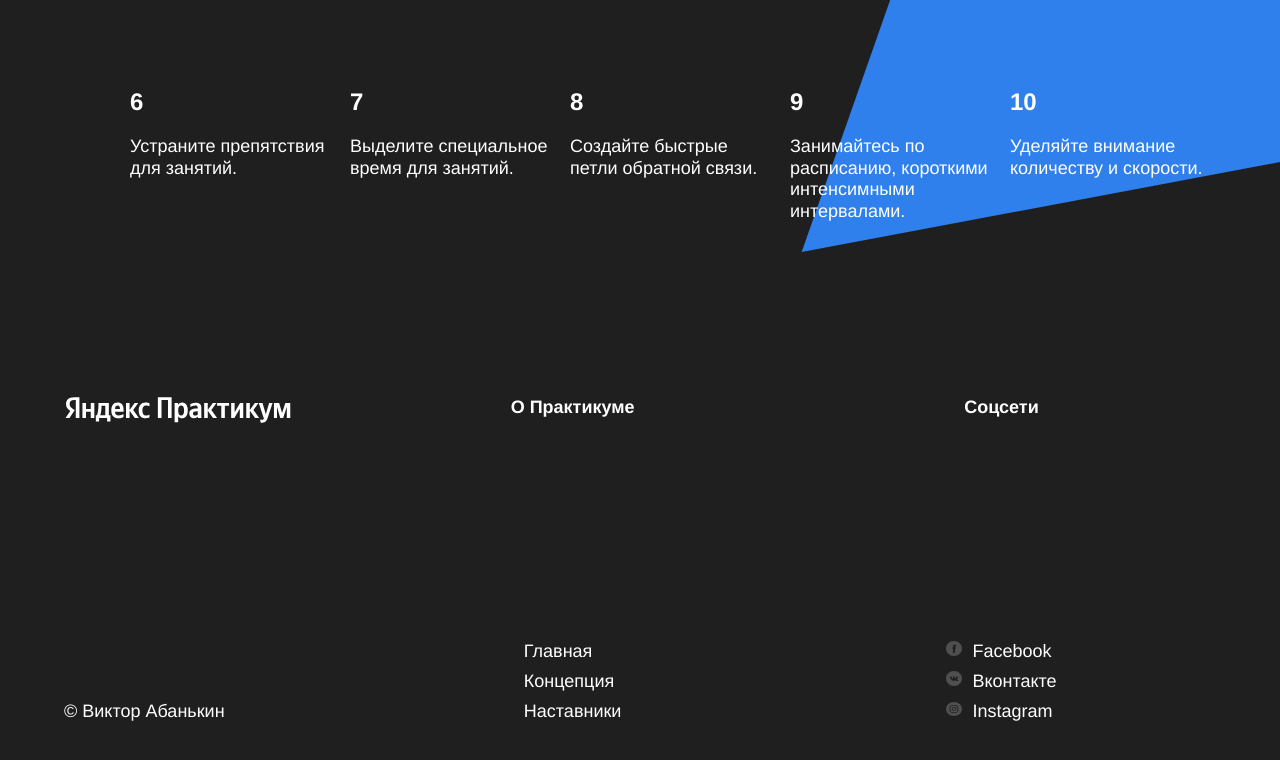
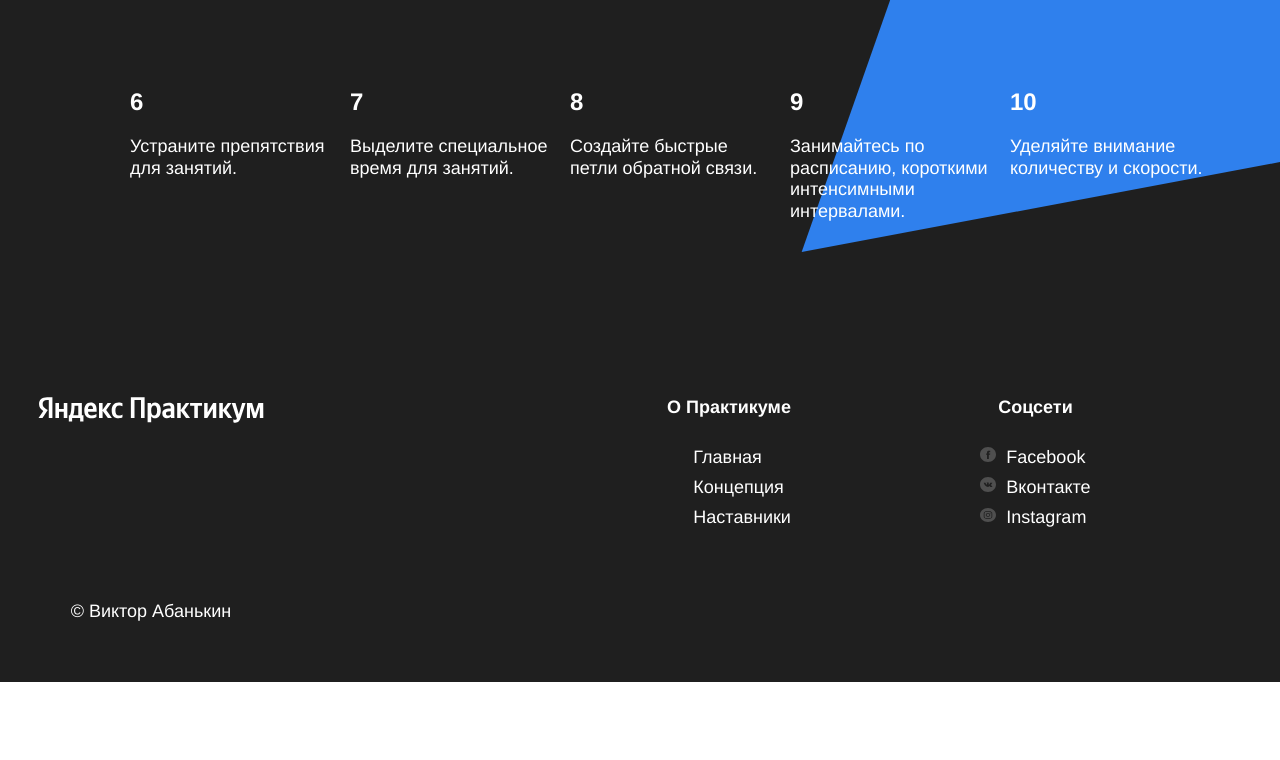
Before and after one commit to Milchess/how-to-learn, a plain HTML site: page index.html in a window 1280 px wide. Shown: the part 3480-4240 px from the top of the page. After the commit the page ends 4162 px from the top, so only its background shows below. Drawn offline with Linux system fonts and the light colour scheme.

Commit message:
оптимизирован код

```diff
--- a/index.html
+++ b/index.html
@@ -13,7 +13,7 @@
       <img src="./images/logo_place_header.svg" alt="Логотип ЯндексПрактикум" class="logo logo_place_header">
       <h1 class="header__title">Научиться учиться</h1>
       <p class="header__subtitle"> Какие современные и эффективные подходы к обучению вы можете использовать в своей жизни?
-        <a href="#" class="header__link">Узнать →</a>
+        <a href="#" class="header__link">Узнать &#8594</a>
       </p>
     <img src="images/header-image.png" alt="Картинка Опять двойка" class="header__main-illustration">
     <div class="header__square-pic"></div>
@@ -68,7 +68,7 @@
     <section class="feynman">
       <h1 class="feynman__title">Метод Фейнмана</h1>
       <h2 class="feynman__subtitle">Выучить и незабыть.</h2>
-      <a href="#" class="feynman__link">Подробнее →</a>
+      <a href="#" class="feynman__link">Подробнее &#8594</a>
       <div class="feynman__img"></div>
     </section>
     <section class="kaufman">
@@ -107,12 +107,11 @@
     </section>
    </main>
   <footer class="footer">
-  <div class="footer__columns">
-    <div class="footer__columns footer__columns_content-copyright">
+    <div class="footer__columns footer__columns_content_copyright">
       <img src="./images/logo_place_footer.svg" alt="Логотип ЯндексПрактикум" class="logo logo_place_footer">
       <p class="footer__author">&copy Виктор Абанькин</p>
     </div>
-    <nav class="footer__columns footer__columns_content-info">
+    <nav class="footer__columns footer__columns_content_info">
       <h2 class="footer__column-heading">О Практикуме</h2>
       <ul class="footer__column-links">
         <li><a href="#" class="footer__column-link">Главная</a></li>
@@ -120,7 +119,7 @@
         <li><a href="#" class="footer__column-link">Наставники</a></li>
       </ul>
     </nav>
-    <nav class="footer__columns footer__columns_content-social">
+    <nav class="footer__columns footer__columns_content_social">
       <h2 class="footer__column-heading">Соцсети</h2>
       <ul class="footer__column-links">
         <li><a href="#" class="footer__column-link">
@@ -131,7 +130,6 @@
           <img src="./images/instagram_color_white.svg" alt="иконка Instagram" class="footer__social-icon">Instagram</a></li>
       </ul>
     </nav>
-        </div>
   </footer>
 </div>
 </body>
--- a/styles/style.css
+++ b/styles/style.css
@@ -251,20 +251,20 @@
   color: white;
   display: flex;
   padding: 60px 0 40px 0;
+  box-sizing: border-box;
 }
 
 .footer__columns {
   width: 90%;
-  display: flex;
-  justify-content: space-between;
   margin: 0 auto;
 }
 
-.footer__columns_content-copyright {
+.footer__columns_content_copyright {
   flex-basis: 711px;
   display: flex;
   flex-direction: column;
   justify-content: space-between;
+  align-items: center;
 }
 
 .footer__author {
@@ -279,15 +279,16 @@
   line-height: 30px;
   font-size: 18px;
   font-weight: bold;
+  padding-bottom: 20px;
 }
 
-.footer__columns_content-info {
+.footer__columns_content_info {
   display: flex;
   flex-direction: column;
-  align-items: center;
+  align-items: flex-end;
 }
 
-.footer__columns_content-social {
+.footer__columns_content_social {
   display: flex;
   flex-direction: column;
   align-items: center;
@@ -295,12 +296,11 @@
 
 .footer__column-links {
   list-style-type: none;
-  padding: 20px 0 16px 0;
+  padding: 0 0 16px 0;
   margin: 0;
 }
 
 .footer__column-link {
-  margin-bottom: 16px;
   line-height: 30px;
   font-size: 18px;
   font-weight: normal;
@@ -311,5 +311,5 @@
 .footer__social-icon {
   height: 16px;
   width: 16px;
-  padding: 0 10px 0 0;
+  padding-right: 10px;
 }
```
